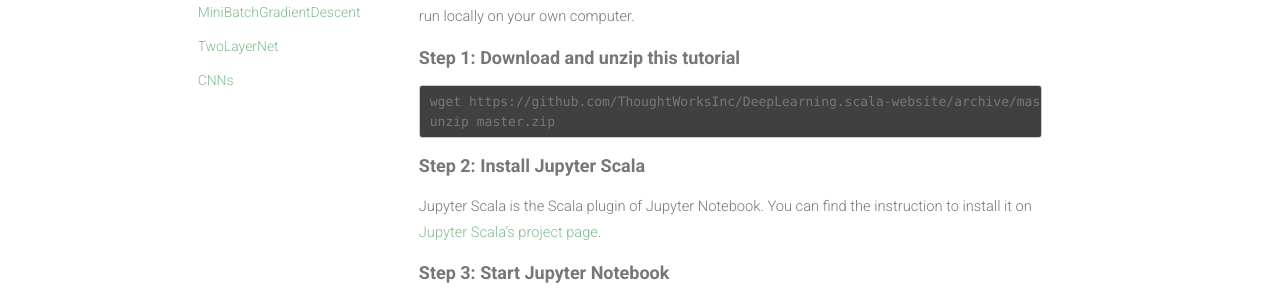
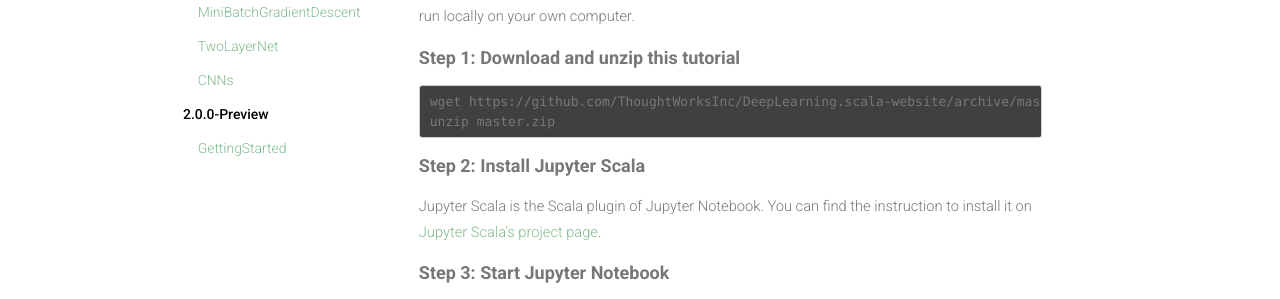
Before and after one commit to ThoughtWorksInc/DeepLearning.scala, a Jekyll site: the page built from doc/index.md, in a window 1280 px wide. Shown: the part 613-912 px from the top of the page. Built offline with Jekyll 4.4.1, drawn with Linux system fonts in a browser that asks for light colours; nearby versions of some CDN libraries; comment, search, counter and statistics services are not loaded.

Commit message:
update for 2.0.0-Preview

```diff
--- a/_data/doc.yml
+++ b/_data/doc.yml
@@ -13,3 +13,8 @@
       url: /demo/TwoLayerNet.html
     - text: CNNs
       url: /demo/CNNs.html
+- text: 2.0.0-Preview
+  url: /doc/
+  subitems:
+    - text: GettingStarted
+      url: /demo/2.0.0-Preview/GettingStarted.html
```
